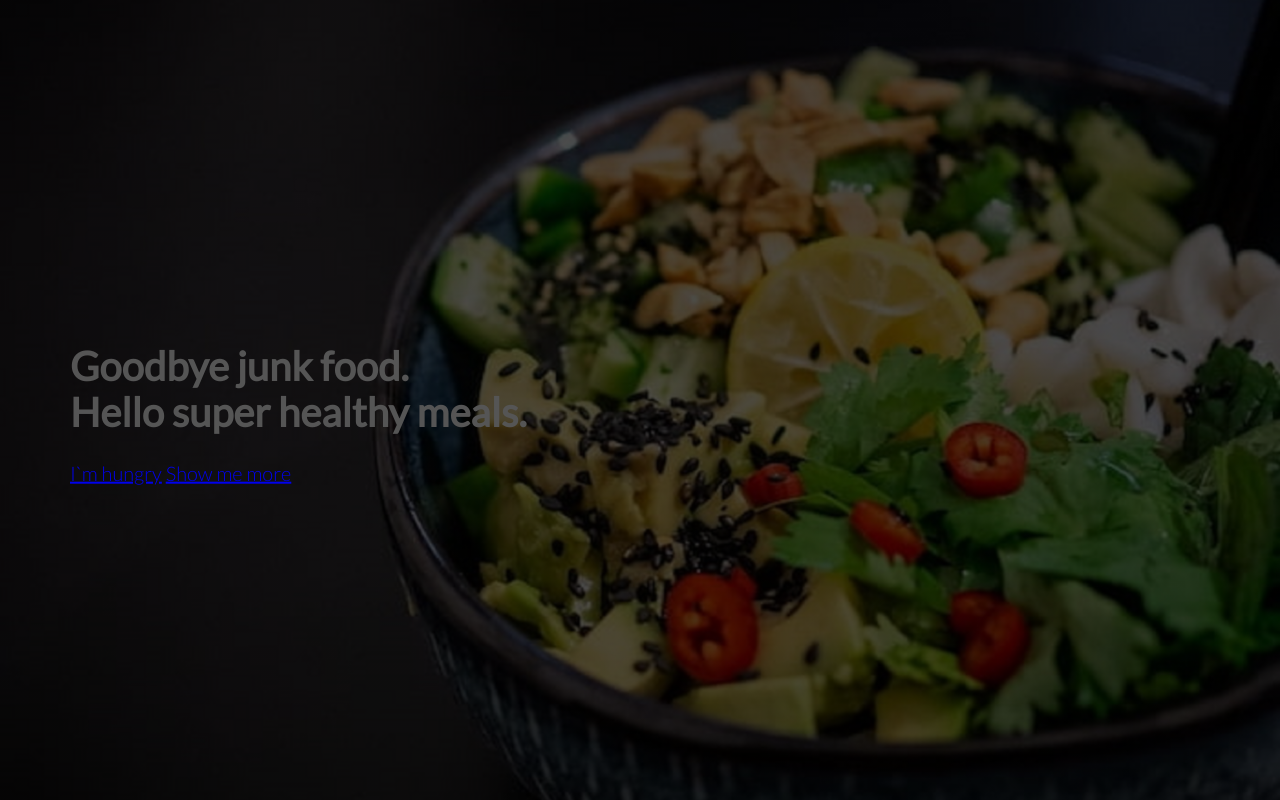
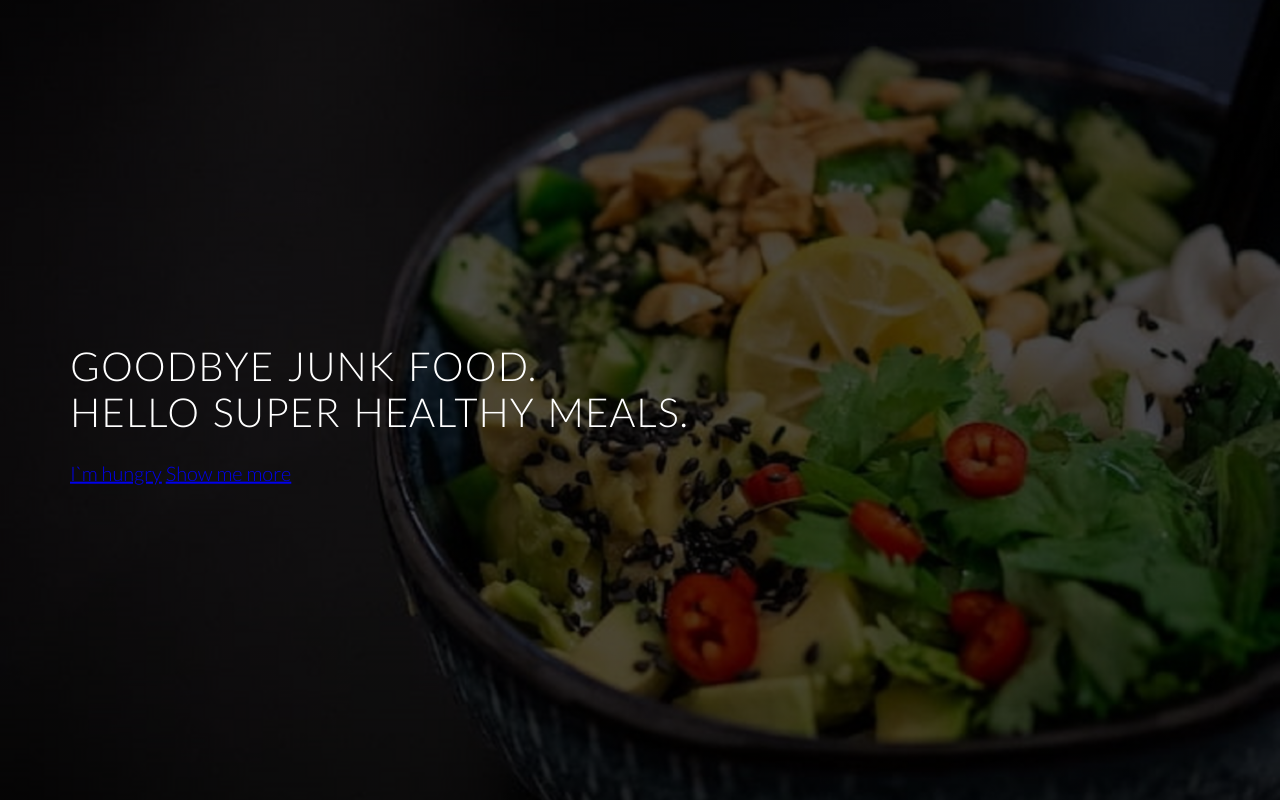
Before and after one commit to e-saeedi/Onmifood, a plain HTML site: page index.html in a window 1280 px wide. Drawn offline with Linux system fonts and the light colour scheme; files that its build step writes are made by us from their sources.

Commit message:
style a text header

```diff
--- a/resoirces/css/style.css
+++ b/resoirces/css/style.css
@@ -27,6 +27,12 @@ header {
 
 h1 {
     margin: 0;
+   color: #fff;
+   font-size: 240%;
+   font-weight: 300;
+   text-transform: uppercase;
+   letter-spacing: 1px;
+   word-spacing: 4px;
 }
 
 .hero-text-box {
```
